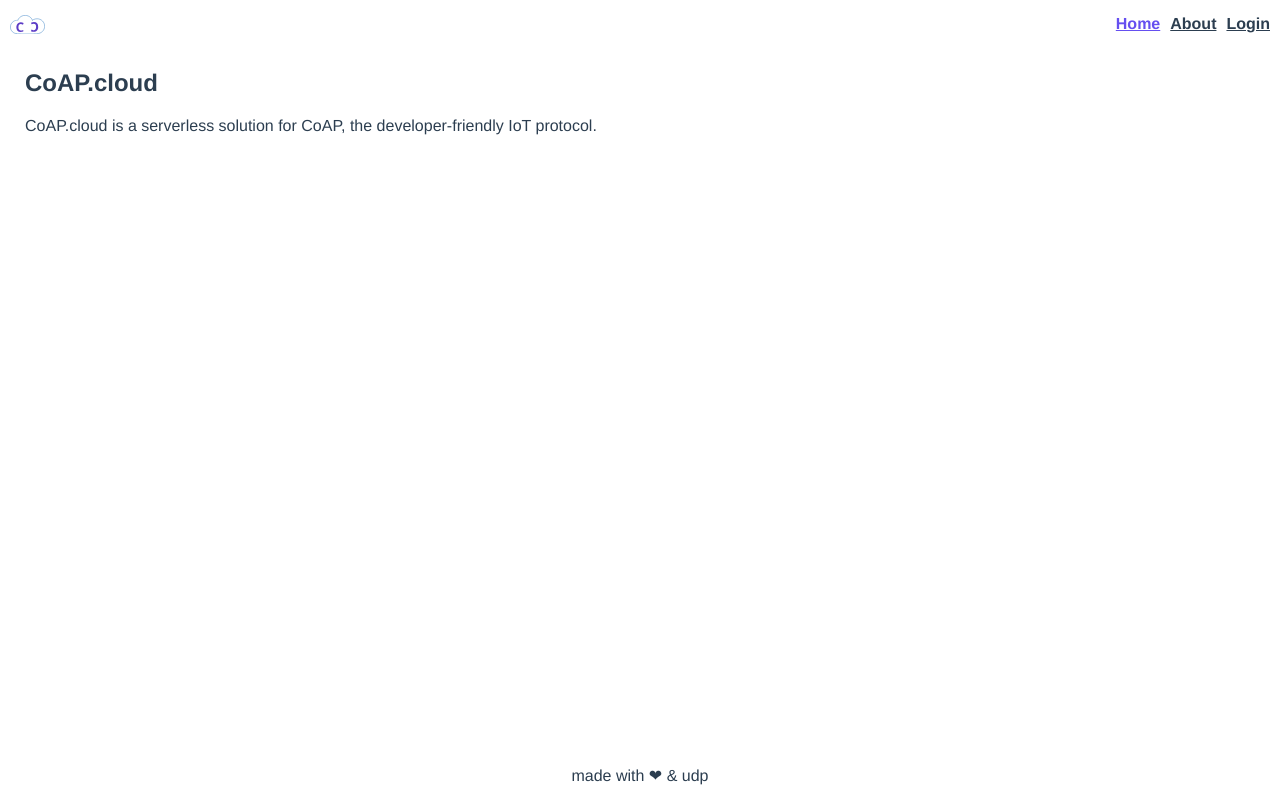
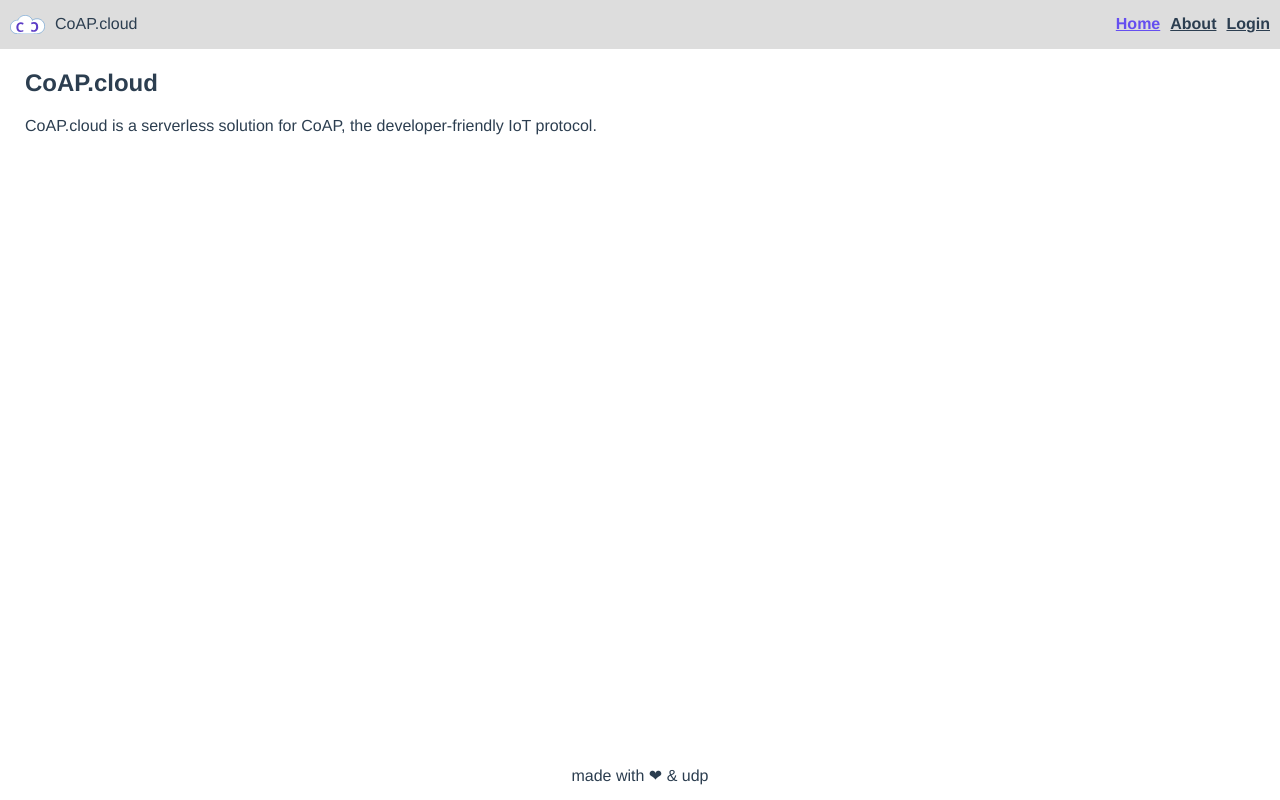
Before and after one commit to coapcloud/coapc_web, a Vue app: page / in a window 1280 px wide. Built offline with nearby package versions, Linux system fonts and the light colour scheme.

Commit message:
add site name to header

```diff
--- a/src/App.vue
+++ b/src/App.vue
@@ -3,6 +3,7 @@
     <header class="header">
       <div class="logo">
         <img src="./assets/logo.svg" alt="CoAP.cloud logo">
+        <span class="logo-label">CoAP.cloud</span>
       </div>
       <nav class="nav">
         <ul>
@@ -53,15 +54,21 @@ export default {
 .header {
   display: flex;
   justify-content: space-between;
+  position: sticky;
+  top: 0;
+  background-color: #dddddd;
 }
 
 .logo {
   margin: 15px 0 15px 10px;
-  width: 35px;
+  display: flex;
+  align-items: center;
 }
 
 .logo img {
   display: block;
+  width: 35px;
+  margin-right: 10px;
 }
 
 /* Navigation */
```
